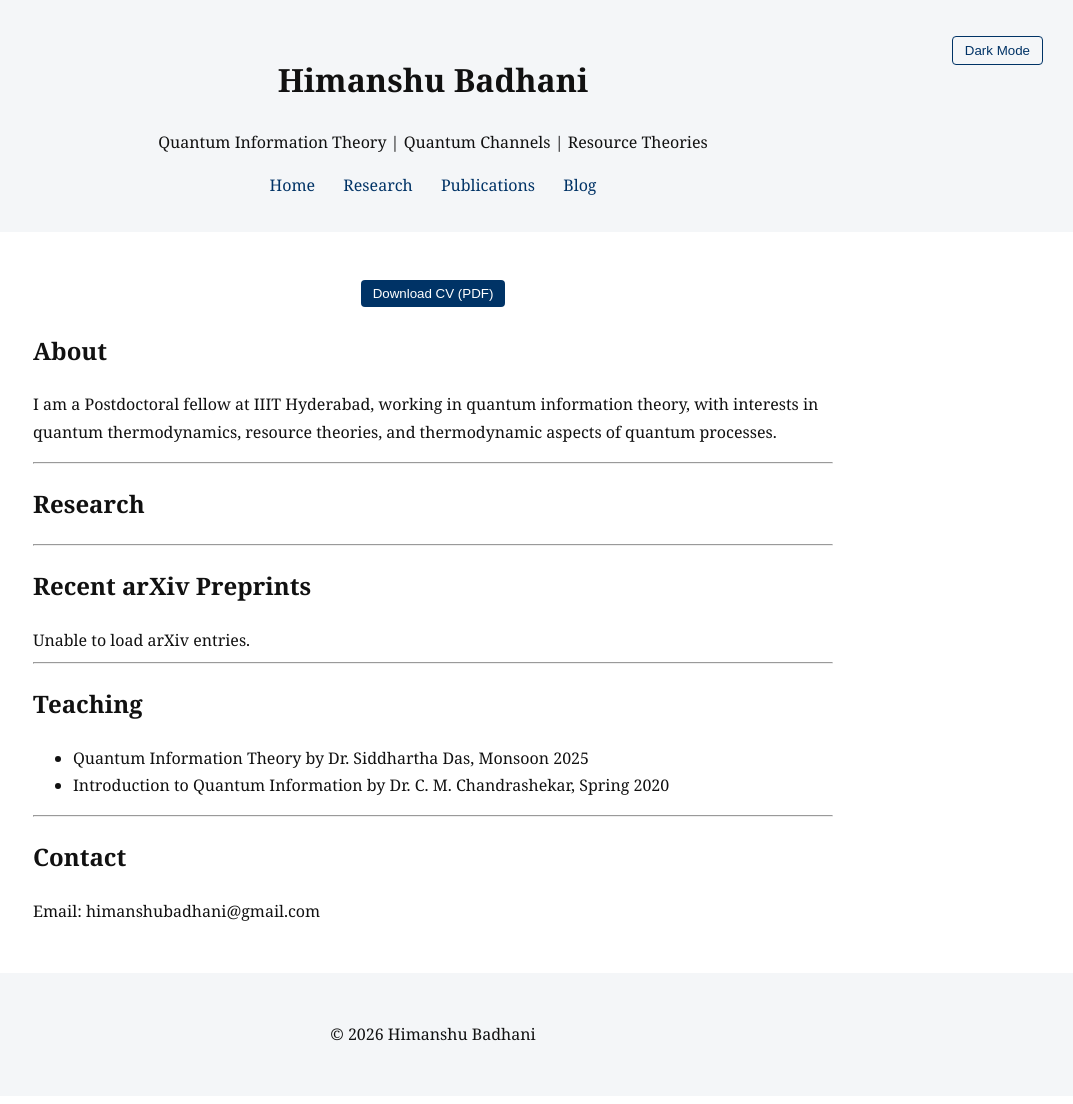
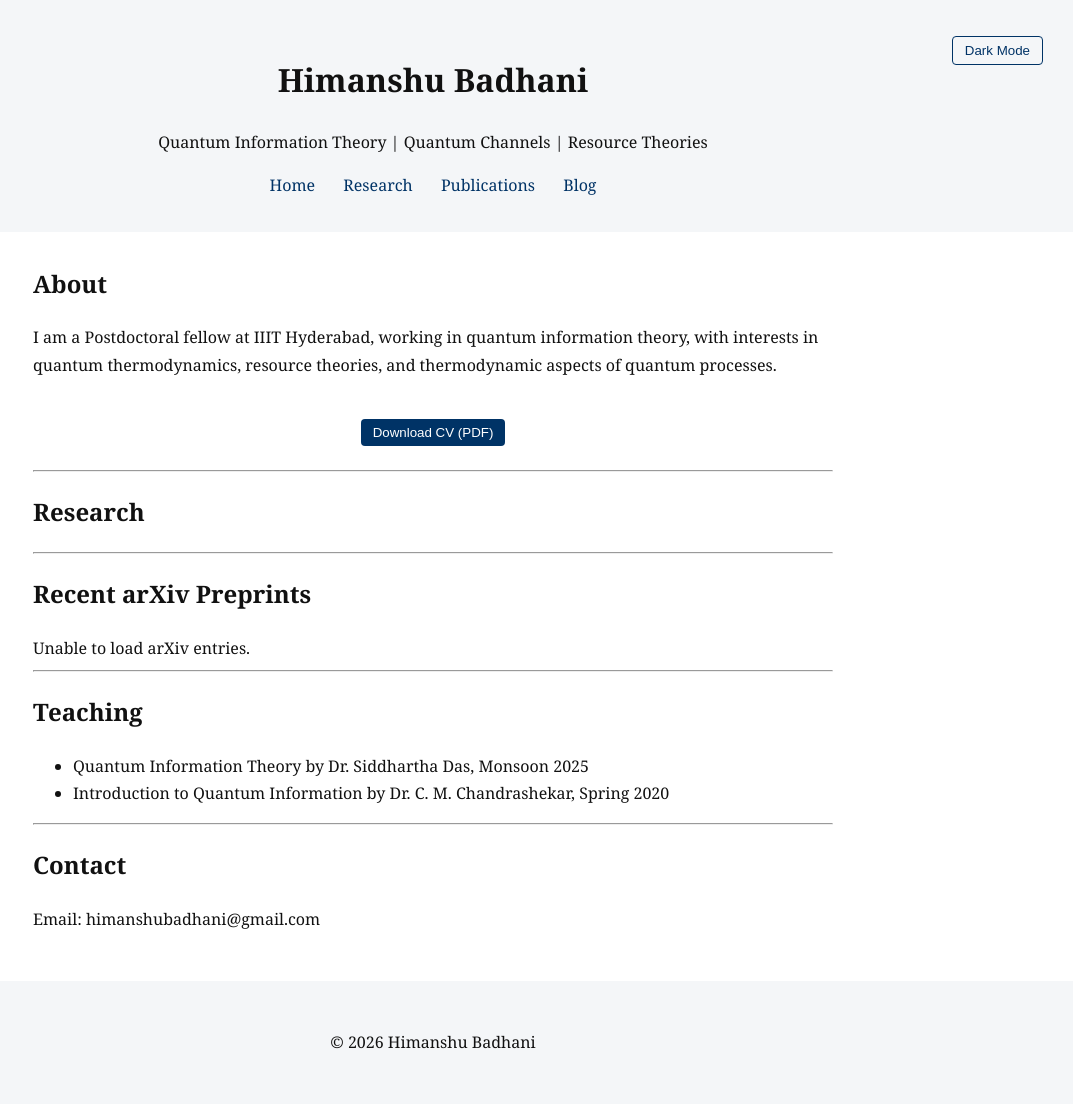
Before and after one commit to himanshubadhani/himanshubadhani.github.io, a Jekyll site: the page built from index.md, in a window 1280 px wide. Shown: the whole page, without its empty margins (207-1280 px from the left). Built offline with Jekyll 4.4.1, drawn with Linux system fonts in a browser that asks for light colours.

```diff
--- a/index.md
+++ b/index.md
@@ -2,16 +2,14 @@
 layout: default
 title: About
 ---
+## About
+
+I am a Postdoctoral fellow at IIIT Hyderabad, working in quantum information theory, with interests in quantum thermodynamics, resource theories, and thermodynamic aspects of quantum processes.
 <div style="text-align: center; margin: 1.5rem 0;">
 <a href="{{ '/assets/cv/CV.pdf' | relative_url }}" download>
 <button>Download CV (PDF)</button>
 </a>
 </div>
-
-## About
-
-I am a Postdoctoral fellow at IIIT Hyderabad, working in quantum information theory, with interests in quantum thermodynamics, resource theories, and thermodynamic aspects of quantum processes.
-
 ---
 
 ## Research
```
